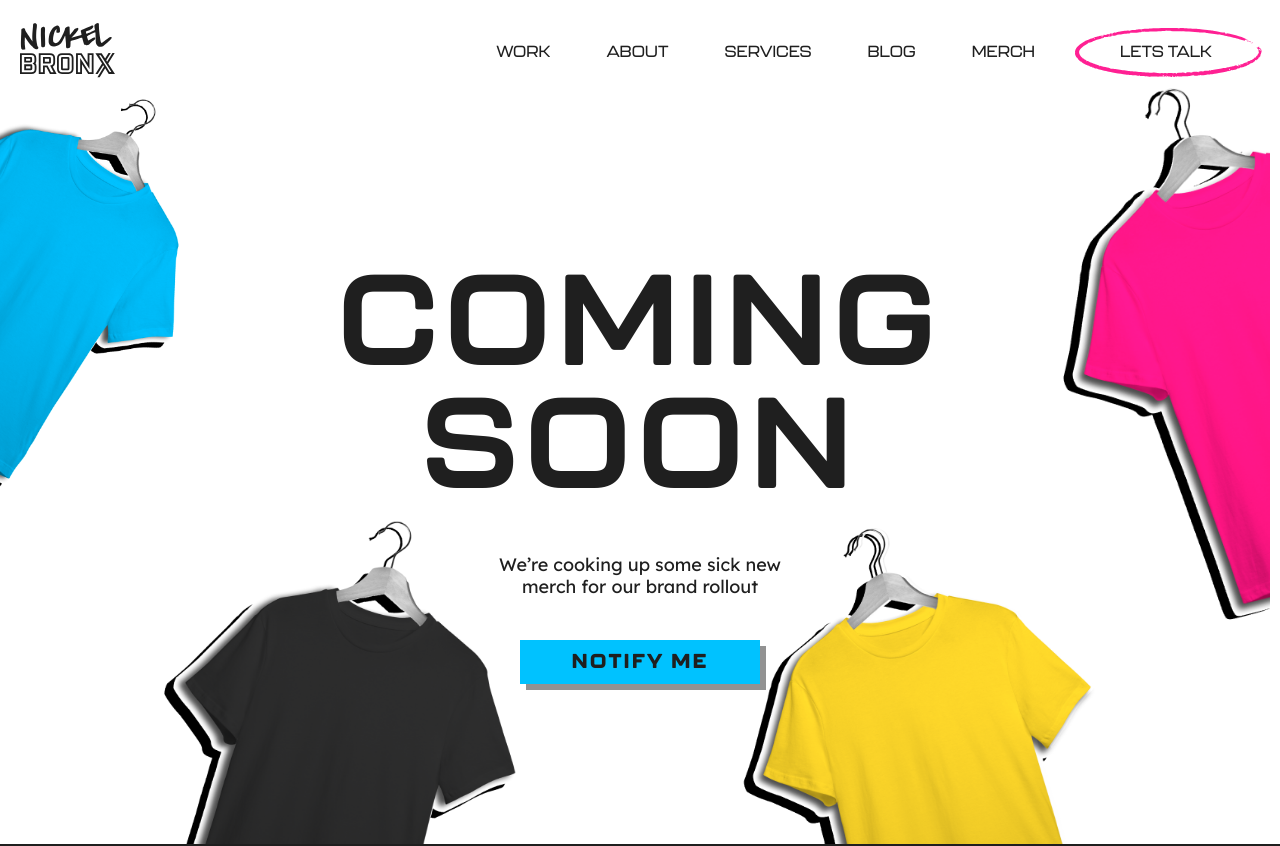
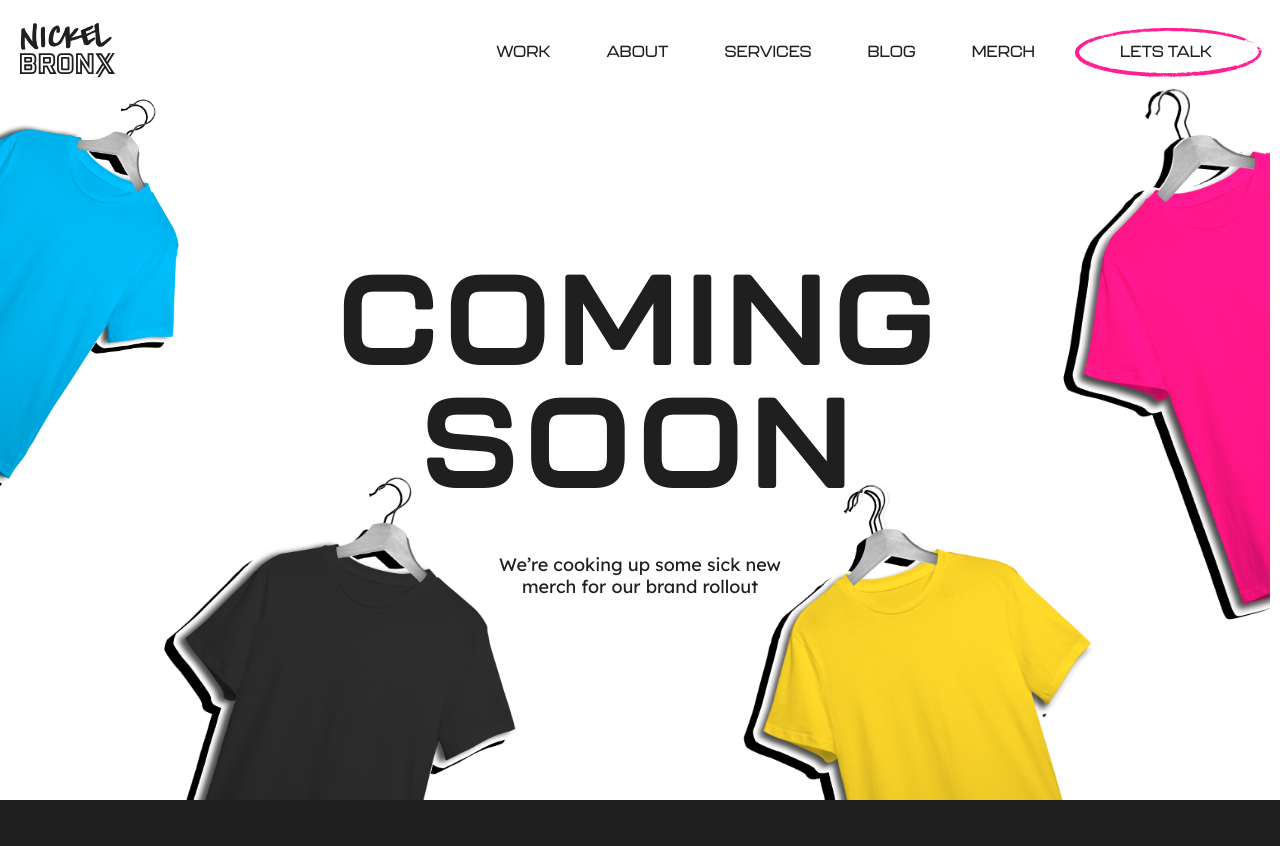
Before and after one commit to tejasnickelbronx/nickebronx222, a Next.js app: page /merch in a window 1280 px wide. Shown: the top 846 px of the page. Built offline with nearby package versions, Linux system fonts and the light colour scheme.

Commit message:
remove button notify me

```diff
--- a/pages/merch.js
+++ b/pages/merch.js
@@ -54,11 +54,6 @@ export default function Merch() {
           Soon
         </h2>
         <p>We’re cooking up some sick new merch for our brand rollout</p>
-        <div className="merch-btn">
-          <a className="home-btn banner-btn" herf="#">
-            Notify Me
-          </a>
-        </div>
       </div>
     </div>
     <Image src="/merch1.png" width={300} height={300} className="mergeimage1" alt="merchtext" />
```
